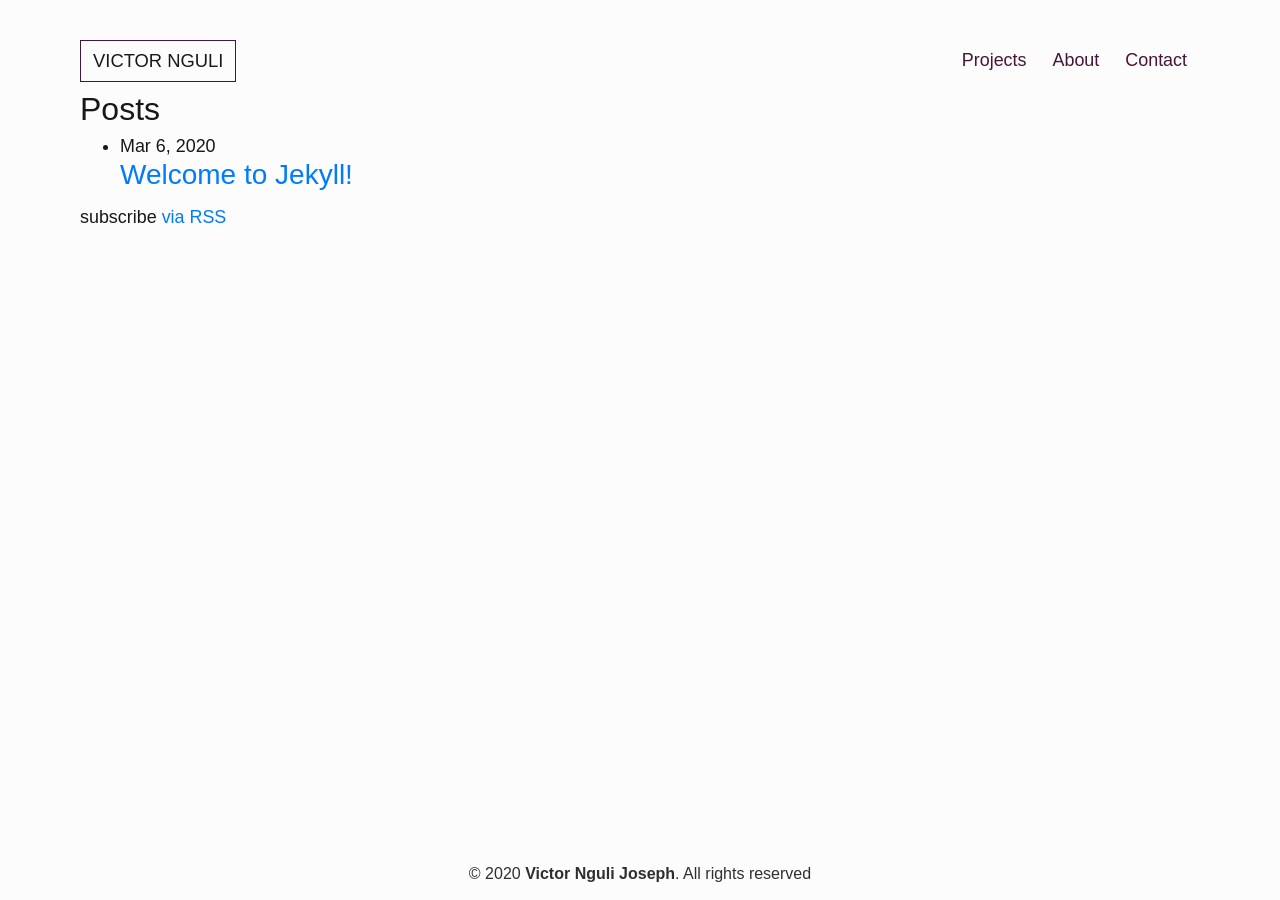
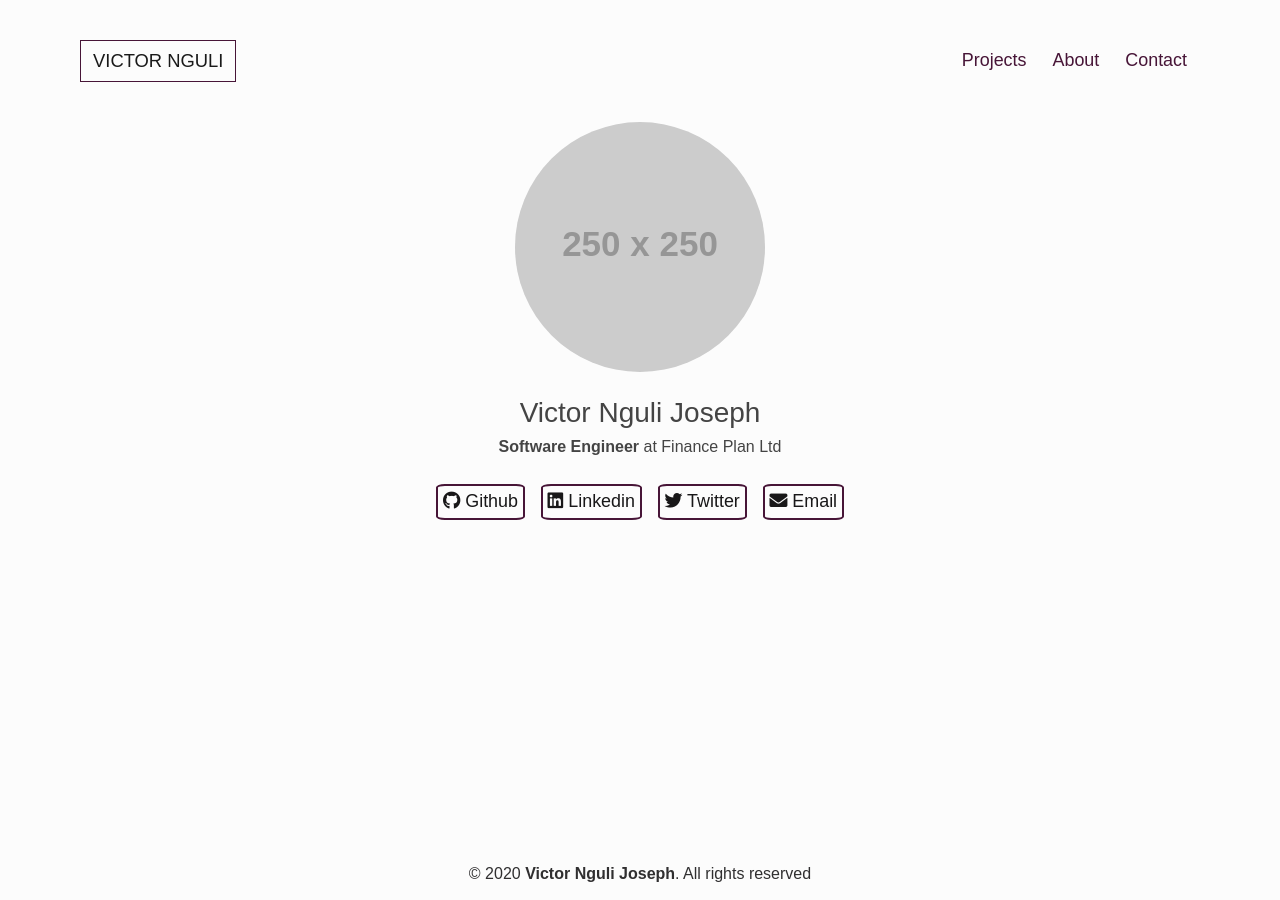
Before and after one commit to Victornguli/victornjoseph.com, a Jekyll site: the page built from index.markdown, in a window 1280 px wide. Built offline with Jekyll 4.4.1, drawn with Linux system fonts in a browser that asks for light colours; nearby versions of some CDN libraries.

Commit message:
Add homepage layout

```diff
--- a/_data/fields.yml
+++ b/_data/fields.yml
@@ -16,3 +16,5 @@ about: >-
 
   On my free time I love learning new state of the art technlogies, building tiny convinience tools and
   developing profitable microstartup ventures.
+
+short_description: Victor Nguli Joseph, <b>Software Engineer</b> at Finance Plan Ltd.
--- a/_layouts/default.html
+++ b/_layouts/default.html
@@ -34,6 +34,7 @@
     <link rel="stylesheet" href="https://stackpath.bootstrapcdn.com/bootstrap/4.4.1/css/bootstrap.min.css"
         integrity="sha384-Vkoo8x4CGsO3+Hhxv8T/Q5PaXtkKtu6ug5TOeNV6gBiFeWPGFN9MuhOf23Q9Ifjh" crossorigin="anonymous">
     <link rel="stylesheet" href="/assets/css/main.css">
+    <link rel="stylesheet" href="https://cdnjs.cloudflare.com/ajax/libs/font-awesome/5.12.1/css/all.min.css">
     <link type="application/atom+xml" rel="alternate" href="https://www.victornguli.me/feed.xml"
         title="Victor Nguli Joseph" />
 </head>
--- a/_layouts/home.html
+++ b/_layouts/home.html
@@ -3,16 +3,32 @@ layout: default
 ---
 
 <div class="home">
-    <h2 class="post-list-heading">Posts</h2>
-    <ul class="post-list">
-        <li><span class="post-meta">Mar 6, 2020</span>
-            <h3>
-                <a class="post-link" href="/jekyll/update/2020/03/06/welcome-to-jekyll.html">
-                    Welcome to Jekyll!
-                </a>
-            </h3>
-        </li>
-    </ul>
+    <div class="avatar">
+        <img class="avatar-img" src="https://via.placeholder.com/250x250" alt="Victor Joseph">
+    </div>
+    <div class="intro">
+        <h3>Victor Nguli Joseph</h3>
+        <h6><b>Software Engineer</b> at Finance Plan Ltd</h6>
+        <!-- <p>{{ site.data.fields.short_description }}</p> -->
+    </div>
+    <div class="social-links">
+        <div class="social-icon">
+            <i class="fab fa-github"></i> Github
+        </div>
 
-    <p class="rss-subscribe">subscribe <a href="/feed.xml">via RSS</a></p>
+        <div class="social-icon">
+            <i class="fab fa-linkedin"></i> Linkedin
+        </div>
+
+        <div class="social-icon">
+            <i class="fab fa-twitter"></i> Twitter
+        </div>
+
+        <div class="social-icon">
+            <i class="fa fa-envelope"></i> Email
+        </div>
+    </div>
+
+    <!-- Include Later when Blog is active -->
+    <!-- <a class="rss-subscribe">subscribe <a href="/feed.xml">via RSS</a></p> -->
 </div>
--- /dev/null
+++ b/_sass/_home.scss
@@ -0,0 +1,45 @@
+.home {
+    width: 100%;
+    margin: 0rem auto;
+    text-align: center;
+
+    .avatar {
+
+        .avatar-img {
+            height: 250px;
+            width: 250px;
+            border-radius: 50%;
+
+            &:hover {
+                opacity: 0.8;
+            }
+        }
+    }
+
+    .intro {
+        margin: 1.5rem 0rem 1.5rem 0rem;
+        font-size: 1.25rem;
+        color: #444;
+    }
+
+    .social-links {
+        display: flex;
+        flex-direction: row;
+        justify-content: center;
+        flex-wrap: wrap;
+
+        .social-icon {
+            margin: 0.25rem 0.5rem 0rem 0.5rem;
+            padding: 0.3rem;
+            border: 2px solid $primary-color;
+            border-radius: 10%;
+            cursor: pointer;
+
+            &:hover {
+                background: $primary-color;
+                color: $secondary-color;
+                @include easeOut();
+            }
+        }
+    }
+}
--- a/assets/css/main.scss
+++ b/assets/css/main.scss
@@ -3,6 +3,7 @@
 
 @import 'config';
 @import 'menu';
+@import 'home';
 
 * {
     box-sizing: border-box;
@@ -16,6 +17,11 @@ body {
     margin: 0rem 5rem;
     line-height: 1.2;
     color: rgb(24, 23, 24);
+}
+
+// Main page content
+main {
+    margin-top: 2rem;
 }
 
 
@@ -35,4 +41,5 @@ body {
 }
 
 
+// Responsive styles and media queries
 @import 'mobile';
```
